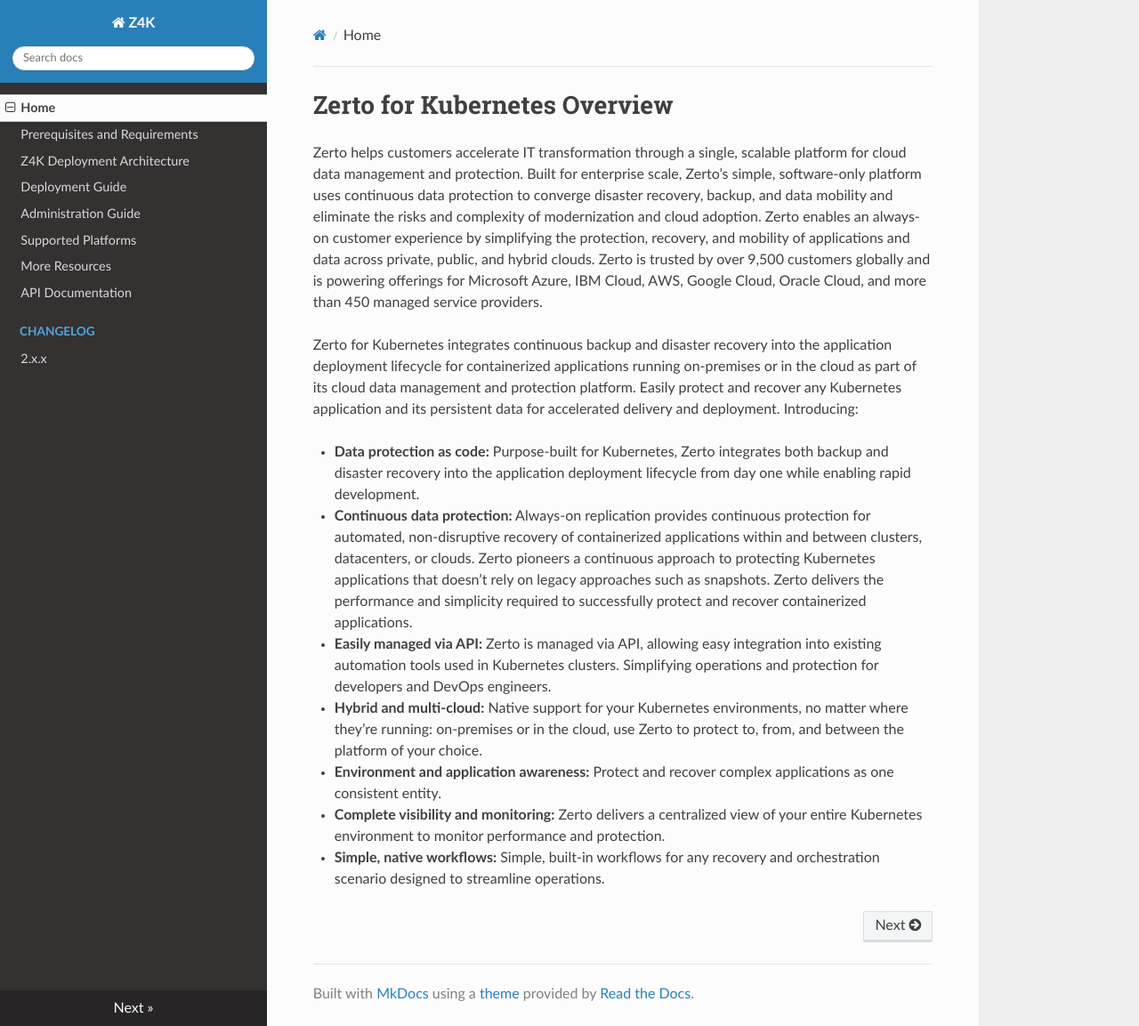
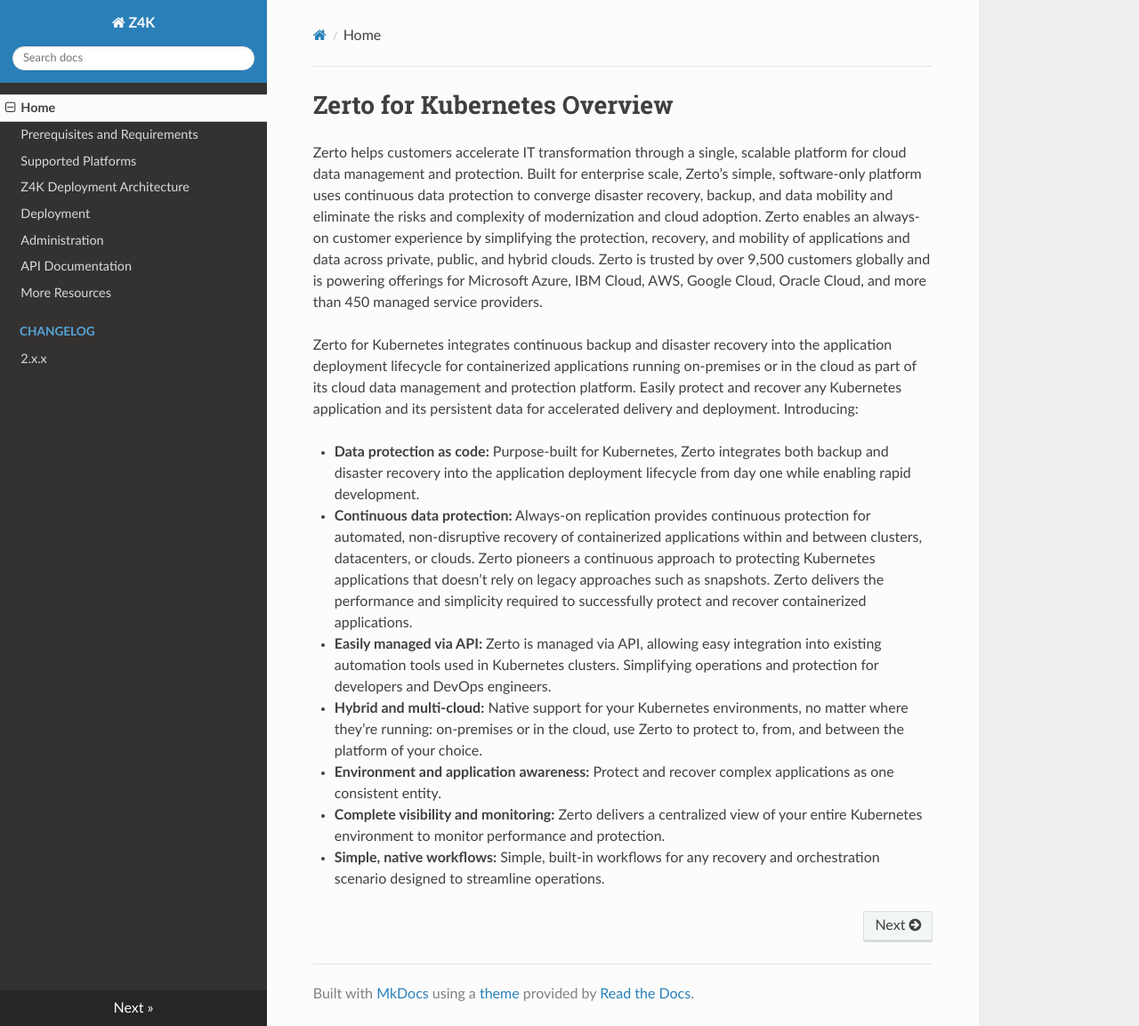
Before and after one commit to ZertoPublic/Z4K, an MkDocs documentation site: the page built from docs/index.md, in a window 1280 px wide and 1153 px high. Shown: the whole window at 89% size. Built offline with MkDocs 1.6.1, drawn with Linux system fonts in a browser that asks for light colours.

Commit message:
Update mkdocs.yml

```diff
--- a/mkdocs.yml
+++ b/mkdocs.yml
@@ -5,12 +5,12 @@
 nav:
 - Home: index.md
 - Prerequisites and Requirements: MinimumRequirements.md
+- Supported Platforms: SupportedPlatforms.md
 - Z4K Deployment Architecture: DeployingZertoForK8S.md
-- Deployment Guide: DeploymentGuide.md
-- Administration Guide: AdministrationGuide.md
-- Supported Platforms: SupportedPlatforms.md
+- Deployment: DeploymentGuide.md
+- Administration: AdministrationGuide.md
+- API Documentation: openapi.md
 - More Resources: MoreResources.md
-- API Documentation: openapi.md
 - ChangeLog:
   - '2.x.x': ./changes/version2.x.x.md
 plugins:
```
